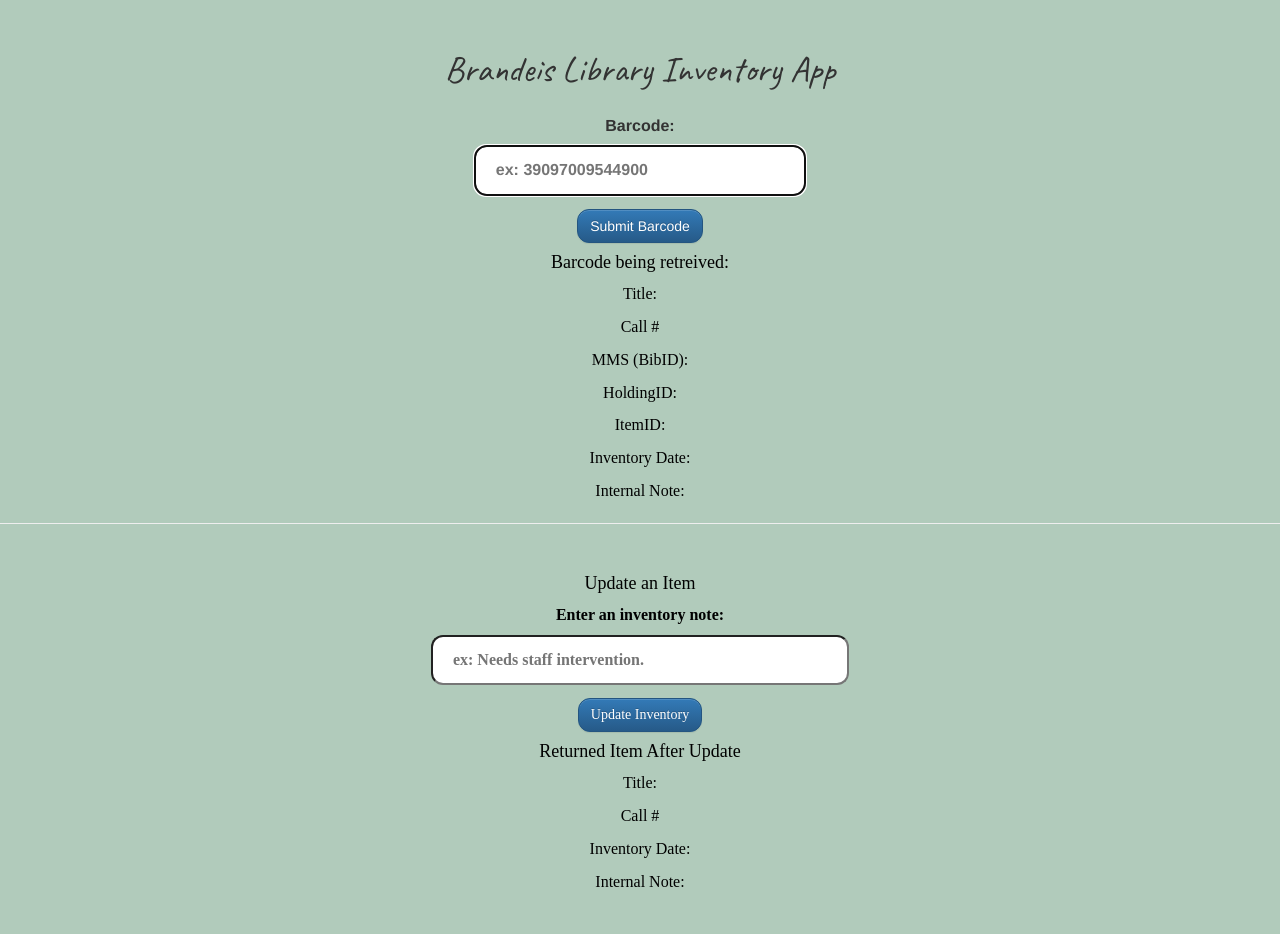
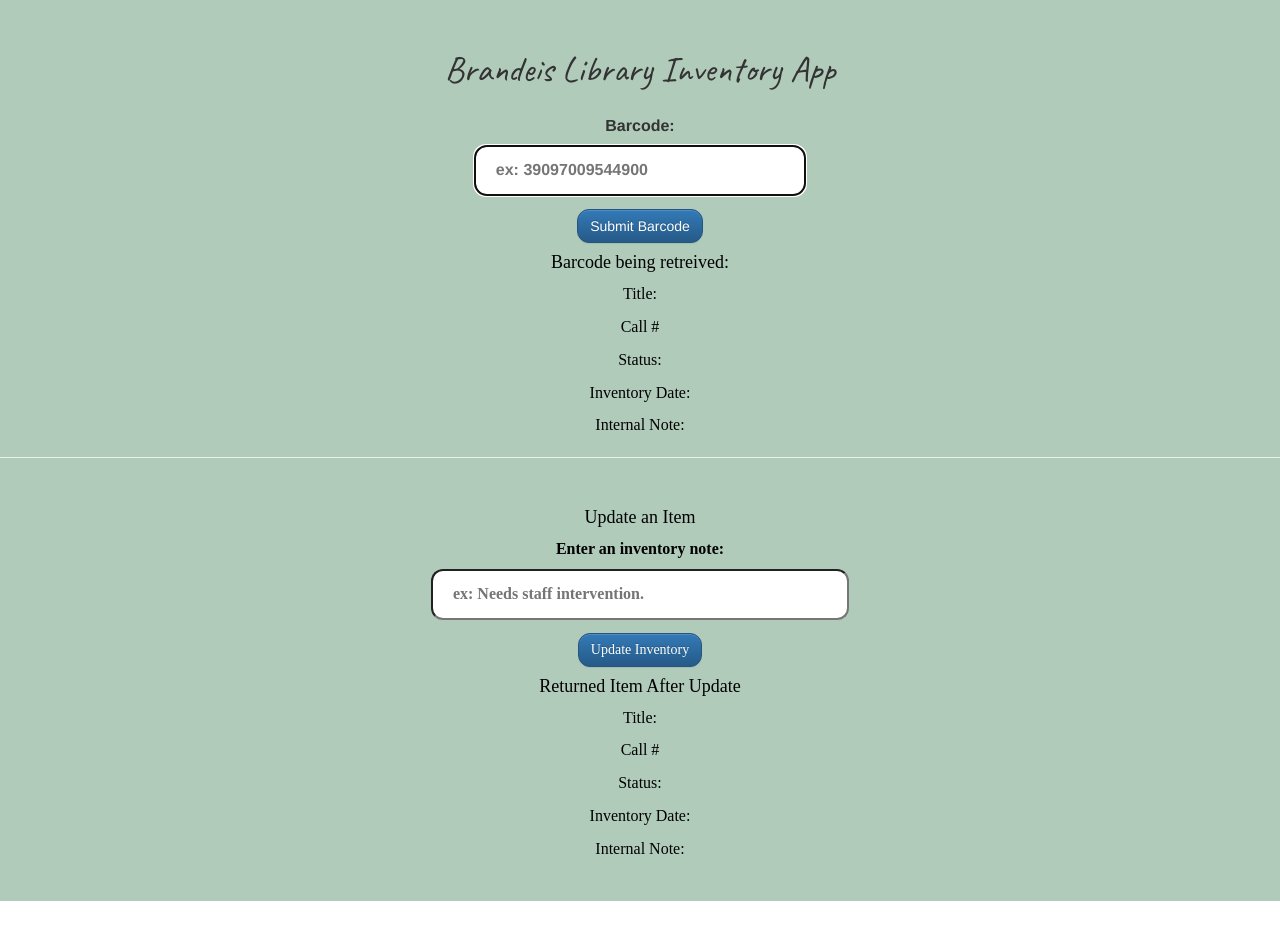
Before and after one commit to Brandeis-Library/Inventory_App, a React (Create React App) app in the folder frontend/: page / in a window 1280 px wide. After the commit the page ends 901 px from the top, so only its background shows below. Built offline with nearby package versions, Linux system fonts and the light colour scheme; a web font is replaced by a local one.

Commit message:
add base status to the display of a retreived item and updated item.

```diff
--- a/frontend/src/FindItem.js
+++ b/frontend/src/FindItem.js
@@ -9,9 +9,10 @@
     this.state = {
       barcode: "",
       title: "",
-      mms_id: "",
-      holdingID: "",
-      itemID: "",
+      // mms_id: "",
+      // holdingID: "",
+      // itemID: "",
+      status: "",
       callNum: "",
       inventoryDate: "",
       internalNote3: "",
@@ -22,13 +23,14 @@
 
   async callAPI() {
     let { data } = await axios.post("http://localhost:9000/retreiveItem", { barcode: this.state.barcode })
-
+    console.log("returned item ", data);
     if (data.name !== "Error") {
       await this.setState({
         title: data.bib_data.title,
-        mms_id: data.bib_data.mms_id,
-        holdingID: data.holding_data.holding_id,
-        itemID: data.item_data.pid,
+        // mms_id: data.bib_data.mms_id,
+        // holdingID: data.holding_data.holding_id,
+        // itemID: data.item_data.pid,
+        status: data.item_data.base_status.desc,
         callNum: data.holding_data.call_number,
         inventoryDate: data.item_data.inventory_date || "None",
         internalNote3: data.item_data.internal_note_3,
@@ -53,9 +55,10 @@
         <h4>Barcode being retreived: {this.state.barcode}</h4>
         <p>Title: {this.state.title}</p>
         <p>Call # {this.state.callNum}</p>
-        <p>MMS (BibID): {this.state.mms_id}</p>
+        <p>Status: {this.state.status}</p>
+        {/* <p>MMS (BibID): {this.state.mms_id}</p>
         <p>HoldingID: {this.state.holdingID}</p>
-        <p>ItemID: {this.state.itemID}</p>
+        <p>ItemID: {this.state.itemID}</p> */}
         <p>Inventory Date: {this.state.inventoryDate}</p>
         <p>Internal Note: {this.state.internalNote3}</p>
         <hr />
--- a/frontend/src/UpdateItem.js
+++ b/frontend/src/UpdateItem.js
@@ -10,8 +10,10 @@
       internalNote3: "",
       title: "",
       callNum: "",
+      status: "",
       inventoryDate: "",
       internalNoteReturned: "",
+
     }
   }
 
@@ -41,6 +43,7 @@
         title: data.bib_data.title,
         callNum: data.holding_data.call_number,
         inventoryDate: data.item_data.inventory_date,
+        status: data.item_data.base_status.desc,
       });
     } else {
       alert("Retrieve a valid item before submitting changes.")
@@ -66,6 +69,7 @@
         <h4>Returned Item After Update</h4>
         <p>Title: {this.state.title}</p>
         <p>Call # {this.state.callNum}</p>
+        <p>Status: {this.state.status}</p>
         <p>Inventory Date: {this.state.inventoryDate}</p>
         <p>Internal Note: {this.state.internalNoteReturned}</p>
 
```
